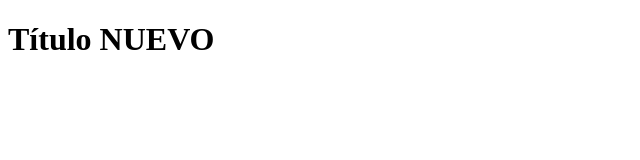
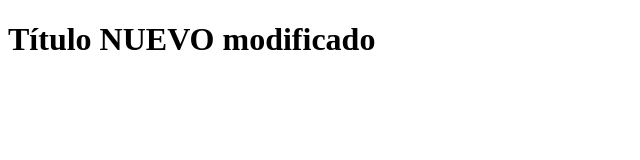
Before and after one commit to nazanazyta/proyectoGit, a plain HTML site: page index.html in a window 1280 px wide. Shown: the whole page, without its empty margins (0-640 px from the left). Drawn offline with Linux system fonts and the light colour scheme.

Commit message:
modifico otra vez titulo

```diff
--- a/index.html
+++ b/index.html
@@ -8,7 +8,7 @@
 </head>
 
 <body>
-    <h1>Título NUEVO</h1>
+    <h1>Título NUEVO modificado</h1>
 </body>
 
 </html>
```
